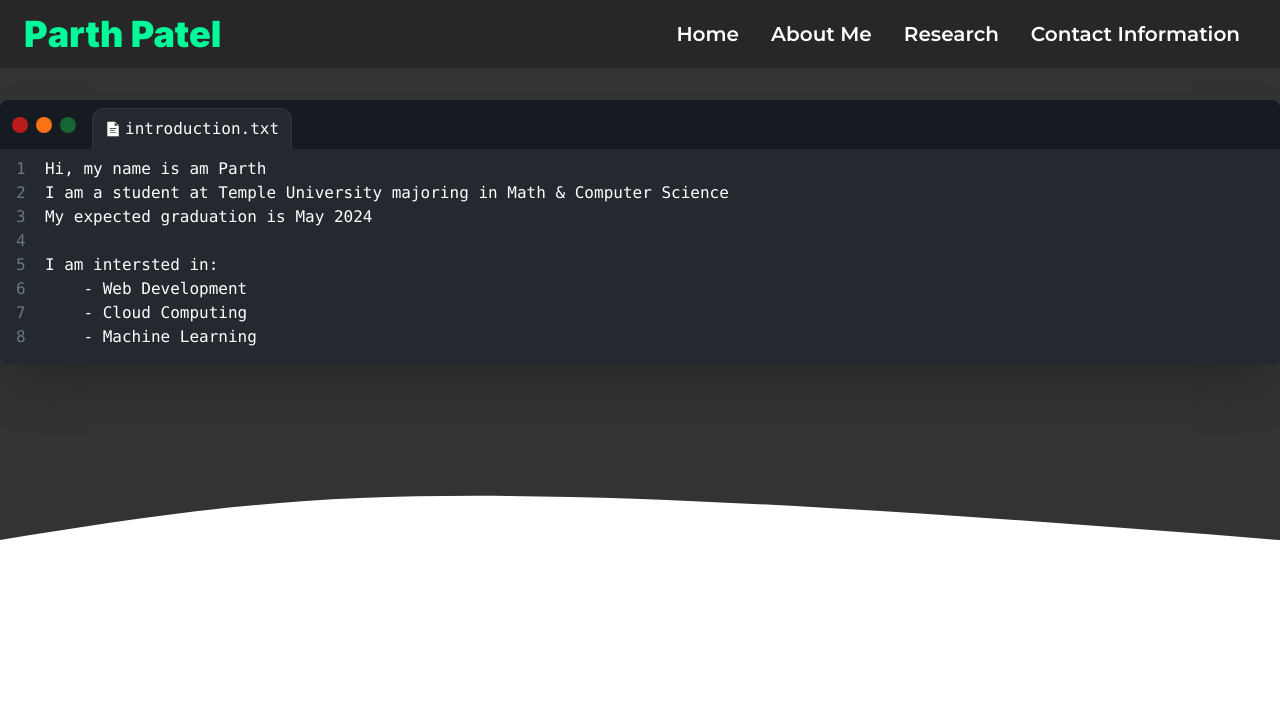
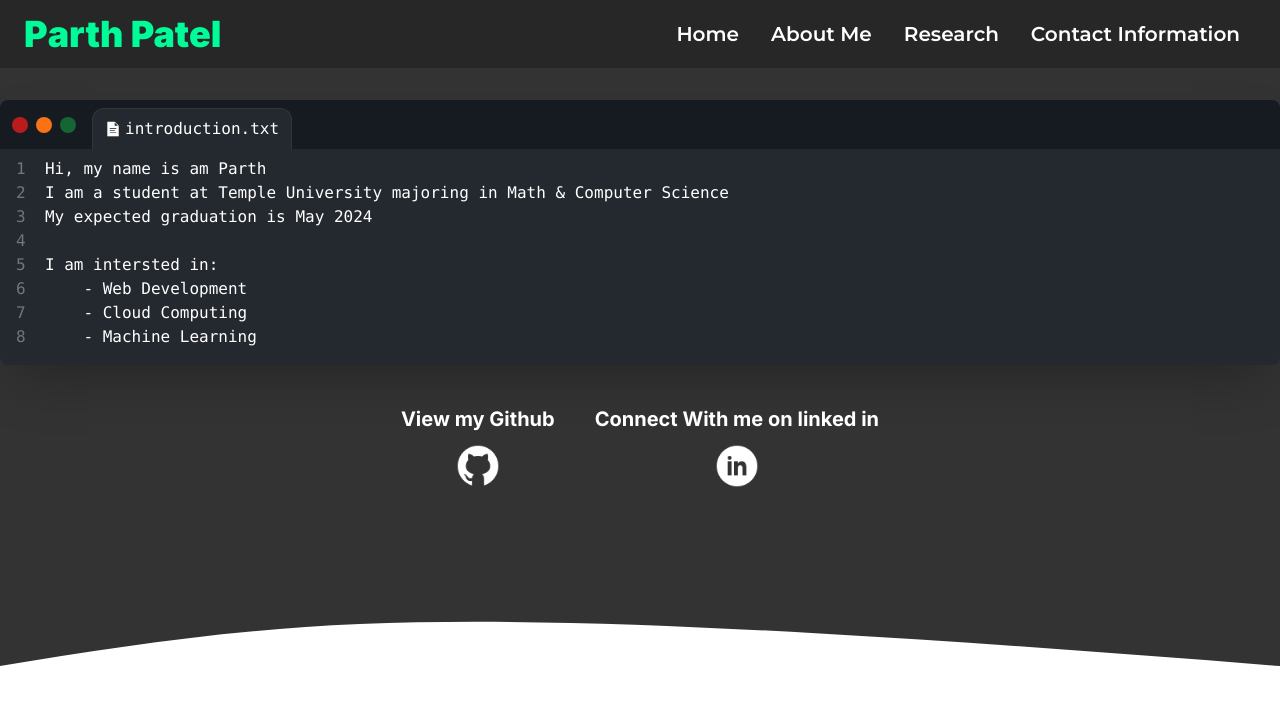
Before and after one commit to Parth099/Personal-Website, a Next.js app: page / in a window 1280 px wide. Shown: the top 704 px of the page. Built offline with nearby package versions, Linux system fonts and the light colour scheme.

Commit message:
added social media icons

```diff
--- /dev/null
+++ b/components/SocialMediaIcons/SocialMediaIcon.tsx
@@ -0,0 +1,20 @@
+import React from "react";
+import Image from "next/image";
+import Link from "next/link";
+import { SocialMediaIconsInfo } from "./SocialMediaIcons";
+
+export default function SocialMediaIcon({ SocialInfo }: { SocialInfo: SocialMediaIconsInfo }) {
+    return (
+        <section className="flex flex-col gap-2 items-center font-inter text-white font-bold text-xl">
+            <p>{SocialInfo.introText}</p>
+            <Link href={SocialInfo.socialLink} target="_blank">
+                <Image
+                    alt={`${SocialInfo.SocialMediaName} icon and link`}
+                    src={`/social-icons/${SocialInfo.SocialMediaName}.png`}
+                    width={50}
+                    height={50}
+                />
+            </Link>
+        </section>
+    );
+}
--- /dev/null
+++ b/components/SocialMediaIcons/SocialMediaIcons.tsx
@@ -0,0 +1,22 @@
+import React from "react";
+import SocialMdeiaIcon from "./SocialMediaIcon";
+
+export interface SocialMediaIconsInfo {
+    socialLink: string;
+    introText: string;
+    SocialMediaName: string;
+}
+
+export default function SocialMediaIcons({ SocialInfos }: { SocialInfos: SocialMediaIconsInfo[] }) {
+    return (
+        <div className="flex gap-10 justify-center">
+            {SocialInfos.map((SI, i) => {
+                return (
+                    <div key={i}>
+                        <SocialMdeiaIcon SocialInfo={SI} />
+                    </div>
+                );
+            })}
+        </div>
+    );
+}
--- a/pages/index.tsx
+++ b/pages/index.tsx
@@ -8,8 +8,11 @@ import { GetStaticProps } from "next";
 import Head from "next/head";
 import WaveBackdrop from "components/animations/WaveBackdrop";
 import Terminal, { TerminalProps } from "components/Code-Terminal.tsx/Terminal";
+import SocialMediaIcons, { SocialMediaIconsInfo } from "components/SocialMediaIcons/SocialMediaIcons";
 
-type LandingPageProps = TerminalProps; //new time for future intersections
+type LandingPageProps = TerminalProps & {
+    SocialInfos: SocialMediaIconsInfo[];
+}; //new time for future intersections
 
 export default function Home(props: LandingPageProps) {
     return (
@@ -23,6 +26,9 @@ export default function Home(props: LandingPageProps) {
             <WaveBackdrop>
                 <section className="primary-terminal-container pt-8">
                     <Terminal filename={props.filename} introduction={props.introduction} />
+                </section>
+                <section className="mt-10">
+                    <SocialMediaIcons SocialInfos={props.SocialInfos} />
                 </section>
             </WaveBackdrop>
         </>
@@ -43,6 +49,19 @@ export const getStaticProps: GetStaticProps = async (context) => {
         props: {
             filename,
             introduction,
+            SocialInfos: [
+                { socialLink: "https://github.com/Parth099", introText: "View my Github", SocialMediaName: "github" },
+                { socialLink: "https://www.linkedin.com/in/parth-patel-tu/", introText: "Connect With me on linked in", SocialMediaName: "linkedin" },
+            ],
         },
     };
 };
+
+/*
+
+SocialMediaIconsInfo {
+    socialLink: string;
+    introText: string;
+    SocialMediaName: string;
+}
+*/
```
Also changed, not shown: public/social-icons/github.png (added), public/social-icons/linkedin.png (added).
